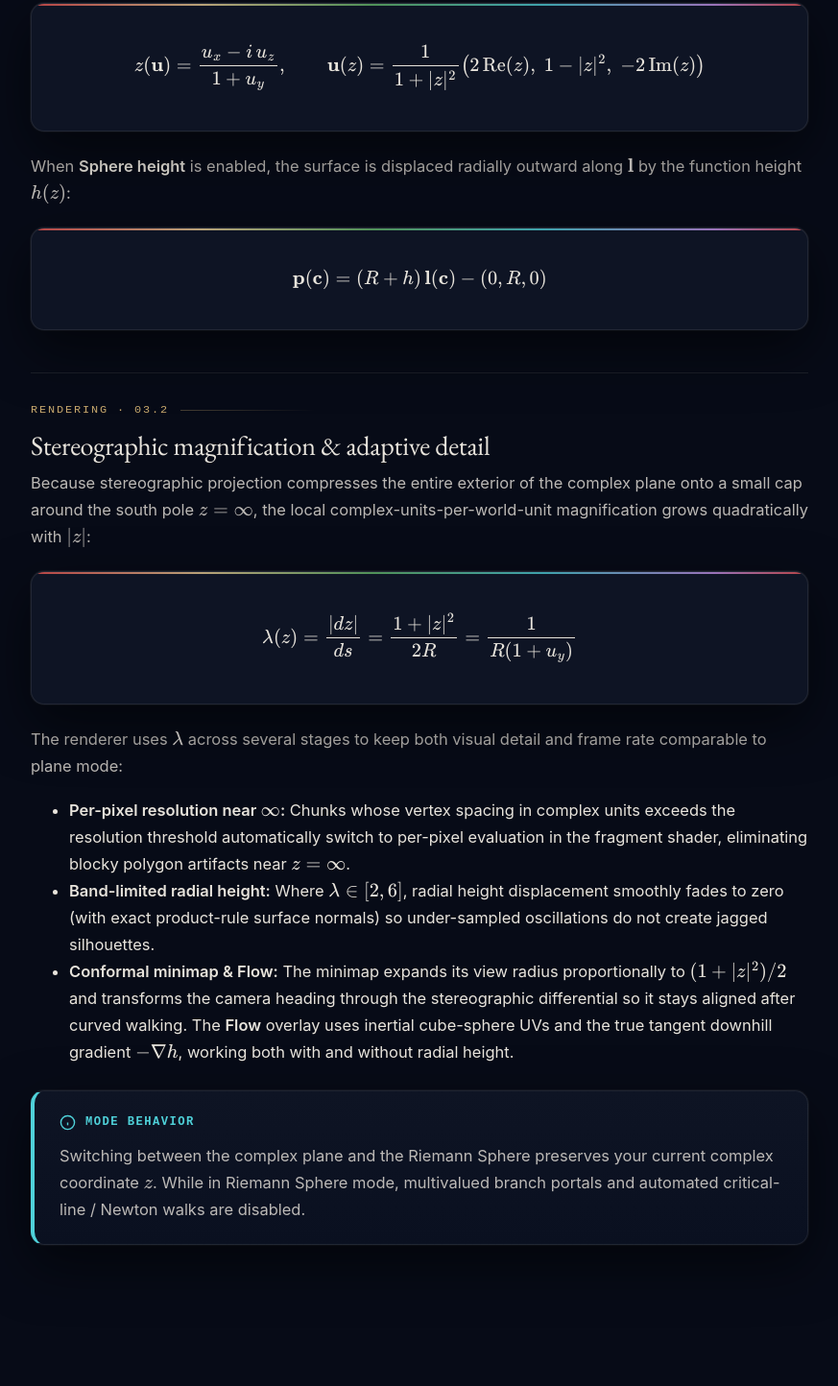
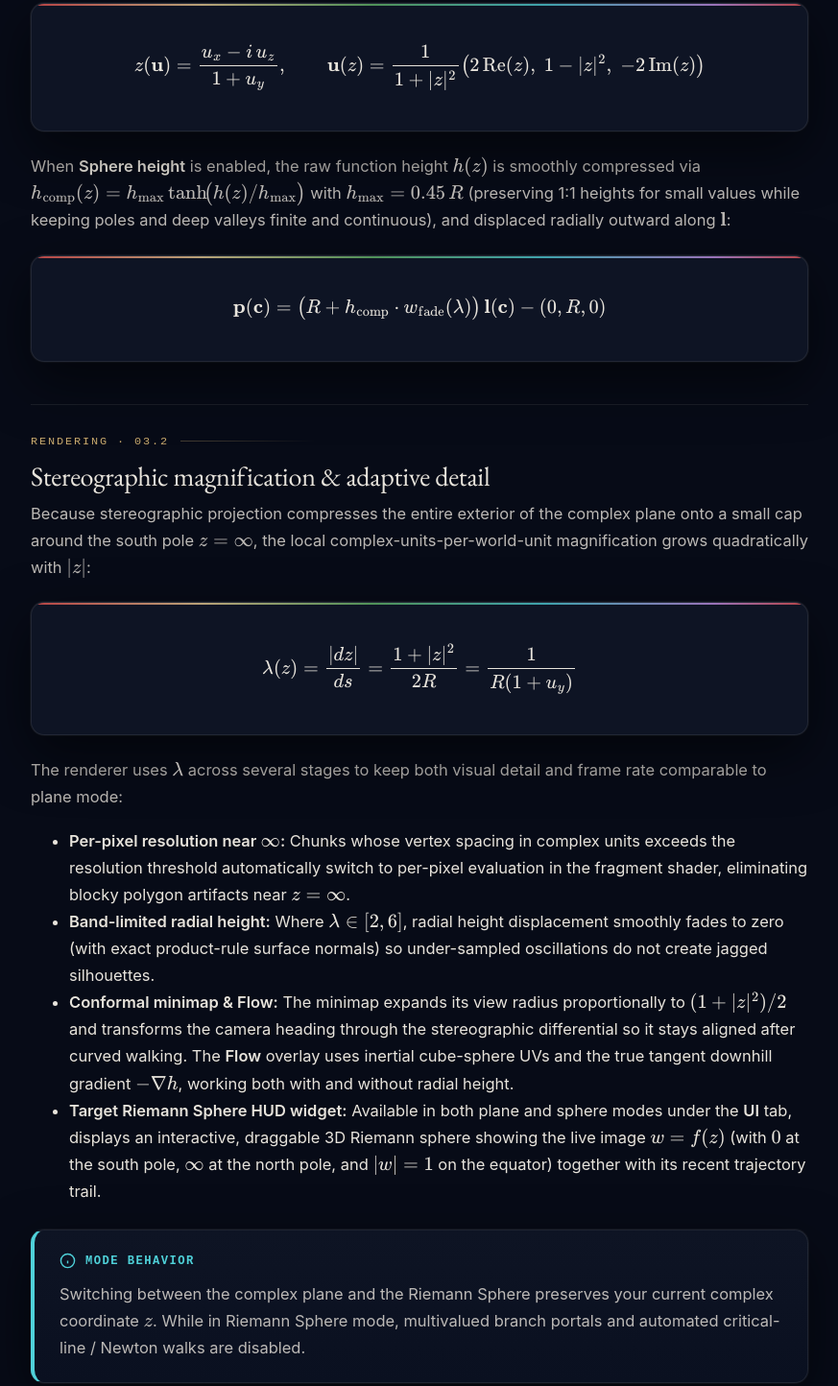
Before and after one commit to allanino/complex-functions-explorer, a plain HTML site: page docs/docs.html in a window 1280 px wide. Shown: the part 6106-7550 px from the top of the page at 96% size, without its empty margins (348-1221 px from the left). Drawn offline with nearby package versions, Linux system fonts and the light colour scheme; a web font is replaced by a local one.

Commit message:
feat: add interactive 3D Target Sphere HUD widget and update sphere height compression

```diff
--- a/docs/docs.html
+++ b/docs/docs.html
@@ -351,7 +351,8 @@
                     <div class="eyebrow">Function · 02.4</div>
                     <h3>The Mandelbrot function</h3>
                     <p>
-                        The explorer visualizes the <strong>Mandelbrot set</strong> by iterating the quadratic recurrence
+                        The explorer visualizes the <strong>Mandelbrot set</strong> by iterating the quadratic
+                        recurrence
                         \( z_{n+1} = z_n^2 + c \) starting at \( z_0 = 0 \), where \( c \) is the coordinate in the
                         complex plane. The <code>iterations</code> parameter controls the recursion depth.
                     </p>
@@ -421,28 +422,34 @@
 
                     <div class="math-block">
                         \[ d = \min\!\left(\frac{\|\mathbf{c}\|}{R},\,\pi\right), \qquad
-                        \mathbf{l}(\mathbf{c}) = \left(\frac{x}{\|\mathbf{c}\|}\sin d,\;\cos d,\;\frac{z}{\|\mathbf{c}\|}\sin d\right) \]
+                        \mathbf{l}(\mathbf{c}) = \left(\frac{x}{\|\mathbf{c}\|}\sin d,\;\cos
+                        d,\;\frac{z}{\|\mathbf{c}\|}\sin d\right) \]
                     </div>
 
                     <p>
                         Rotating into the inertial sphere frame gives \( \mathbf{u} = \mathbf{B}\mathbf{l} \), where
                         the north pole \((0, 1, 0)\) represents \( z = 0 \) and the south pole \((0, -1, 0)\)
                         represents \( z = \infty \). <strong>Stereographic projection</strong> from the south pole
-                        maps \( \mathbf{u} = (u_x, u_y, u_z) \) to the complex coordinate \( z = \operatorname{Re}(z) + i\operatorname{Im}(z) \):
+                        maps \( \mathbf{u} = (u_x, u_y, u_z) \) to the complex coordinate \( z = \operatorname{Re}(z) +
+                        i\operatorname{Im}(z) \):
                     </p>
 
                     <div class="math-block">
                         \[ z(\mathbf{u}) = \frac{u_x - i\,u_z}{1 + u_y}, \qquad
-                        \mathbf{u}(z) = \frac{1}{1 + |z|^2}\bigl(2\operatorname{Re}(z),\; 1 - |z|^2,\; -2\operatorname{Im}(z)\bigr) \]
+                        \mathbf{u}(z) = \frac{1}{1 + |z|^2}\bigl(2\operatorname{Re}(z),\; 1 - |z|^2,\;
+                        -2\operatorname{Im}(z)\bigr) \]
                     </div>
 
                     <p>
-                        When <strong>Sphere height</strong> is enabled, the surface is displaced radially outward along
-                        \( \mathbf{l} \) by the function height \( h(z) \):
+                        When <strong>Sphere height</strong> is enabled, the raw function height \( h(z) \) is smoothly
+                        compressed via \( h_{\text{comp}}(z) = h_{\max}\tanh\!\bigl(h(z) / h_{\max}\bigr) \) with
+                        \( h_{\max} = 0.45\,R \) (preserving 1:1 heights for small values while keeping poles and deep
+                        valleys finite and continuous), and displaced radially outward along \( \mathbf{l} \):
                     </p>
 
                     <div class="math-block">
-                        \[ \mathbf{p}(\mathbf{c}) = (R + h)\,\mathbf{l}(\mathbf{c}) - (0, R, 0) \]
+                        \[ \mathbf{p}(\mathbf{c}) = \bigl(R + h_{\text{comp}}\cdot
+                        w_{\text{fade}}(\lambda)\bigr)\,\mathbf{l}(\mathbf{c}) - (0, R, 0) \]
                     </div>
                 </div>
 
@@ -477,9 +484,18 @@
                         <li>
                             <strong>Conformal minimap &amp; Flow:</strong> The minimap expands its view radius
                             proportionally to \( (1 + |z|^2)/2 \) and transforms the camera heading through the
-                            stereographic differential so it stays aligned after curved walking. The <strong>Flow</strong>
-                            overlay uses inertial cube-sphere UVs and the true tangent downhill gradient \( -\nabla h \),
+                            stereographic differential so it stays aligned after curved walking. The
+                            <strong>Flow</strong>
+                            overlay uses inertial cube-sphere UVs and the true tangent downhill gradient \( -\nabla h
+                            \),
                             working both with and without radial height.
+                        </li>
+                        <li>
+                            <strong>Target Riemann Sphere HUD widget:</strong> Available in both plane and sphere modes
+                            under
+                            the <strong>UI</strong> tab, displays an interactive, draggable 3D Riemann sphere showing
+                            the live image \( w = f(z) \) (with \( 0 \) at the south pole, \( \infty \) at the north
+                            pole, and \( |w| = 1 \) on the equator) together with its recent trajectory trail.
                         </li>
                     </ul>
 
```
Also changed, not shown: 12 other files.
